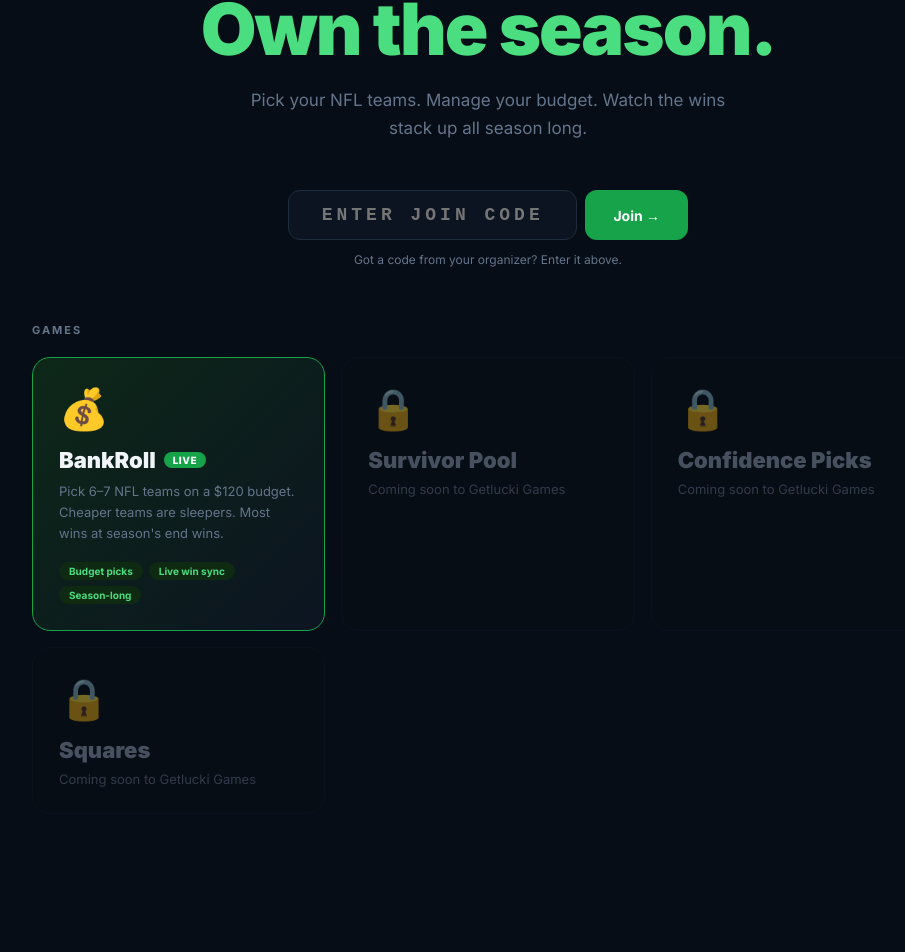
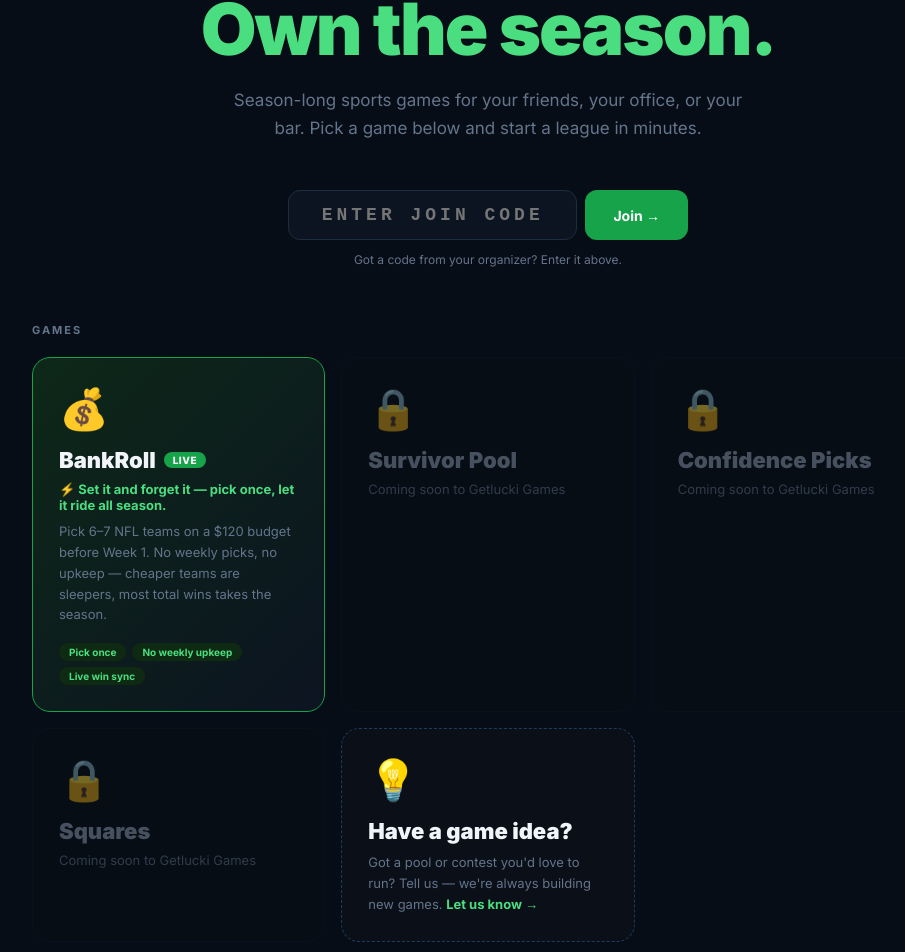
Before and after one commit to matthewgalucki/getlucki-games, a React (Vite) app: page / in a window 1280 px wide. Shown: the part 277-1229 px from the top of the page, without its empty margins (152-1057 px from the left). Before the commit the page ends 1191 px from the top, so only its background shows below. Built offline with nearby package versions, Linux system fonts and the light colour scheme.

Commit message:
Landing page copy + suggest a game box

```diff
--- a/src/screens/Home.jsx
+++ b/src/screens/Home.jsx
@@ -53,8 +53,8 @@
           Run your league.<br />
           <span style={{ color:'#4ade80' }}>Own the season.</span>
         </h1>
-        <p style={{ color:'#64748b', fontSize:17, maxWidth:500, margin:'0 auto 48px', lineHeight:1.65 }}>
-          Pick your NFL teams. Manage your budget. Watch the wins stack up all season long.
+        <p style={{ color:'#64748b', fontSize:17, maxWidth:520, margin:'0 auto 48px', lineHeight:1.65 }}>
+          Season-long sports games for your friends, your office, or your bar. Pick a game below and start a league in minutes.
         </p>
 
         {/* JOIN BOX */}
@@ -102,11 +102,14 @@
               <span style={{ fontWeight:900, fontSize:22, color:'#f1f5f9' }}>BankRoll</span>
               <span style={{ background:'#16a34a', color:'#fff', fontSize:10, fontWeight:800, borderRadius:99, padding:'2px 9px', letterSpacing:0.5 }}>LIVE</span>
             </div>
+            <p style={{ color:'#4ade80', fontSize:13, fontWeight:700, margin:'0 0 8px' }}>
+              ⚡ Set it and forget it — pick once, let it ride all season.
+            </p>
             <p style={{ color:'#64748b', fontSize:13, lineHeight:1.6, margin:'0 0 18px' }}>
-              Pick 6–7 NFL teams on a $120 budget. Cheaper teams are sleepers. Most wins at season's end wins.
+              Pick 6–7 NFL teams on a $120 budget before Week 1. No weekly picks, no upkeep — cheaper teams are sleepers, most total wins takes the season.
             </p>
             <div style={{ display:'flex', gap:6, flexWrap:'wrap' }}>
-              {['Budget picks','Live win sync','Season-long'].map(tag => (
+              {['Pick once','No weekly upkeep','Live win sync'].map(tag => (
                 <span key={tag} style={{ background:'#0f2a12', color:'#4ade80', fontSize:10, fontWeight:700, borderRadius:99, padding:'3px 10px' }}>{tag}</span>
               ))}
             </div>
@@ -120,6 +123,24 @@
               <p style={{ color:'#64748b', fontSize:13 }}>Coming soon to Getlucki Games</p>
             </div>
           ))}
+
+          {/* SUGGEST A GAME */}
+          <a
+            href="mailto:matthew@galuckienterprises.com?subject=Game%20idea%20for%20Getlucki%20Games&body=Here's%20a%20game%20I'd%20love%20to%20see%3A%0A%0A"
+            style={{
+              display:'block', textDecoration:'none',
+              background:'#0a0f18', border:'1px dashed #1e3a5f', borderRadius:18, padding:26,
+              transition:'border-color 0.15s, background 0.15s',
+            }}
+            onMouseEnter={e => { e.currentTarget.style.borderColor='#16a34a'; e.currentTarget.style.background='#0c1421' }}
+            onMouseLeave={e => { e.currentTarget.style.borderColor='#1e3a5f'; e.currentTarget.style.background='#0a0f18' }}
+          >
+            <div style={{ fontSize:40, marginBottom:14 }}>💡</div>
+            <div style={{ fontWeight:900, fontSize:22, color:'#f1f5f9', marginBottom:8 }}>Have a game idea?</div>
+            <p style={{ color:'#64748b', fontSize:13, lineHeight:1.6 }}>
+              Got a pool or contest you'd love to run? Tell us — we're always building new games. <span style={{ color:'#4ade80', fontWeight:700 }}>Let us know →</span>
+            </p>
+          </a>
         </div>
       </div>
     </div>
```
